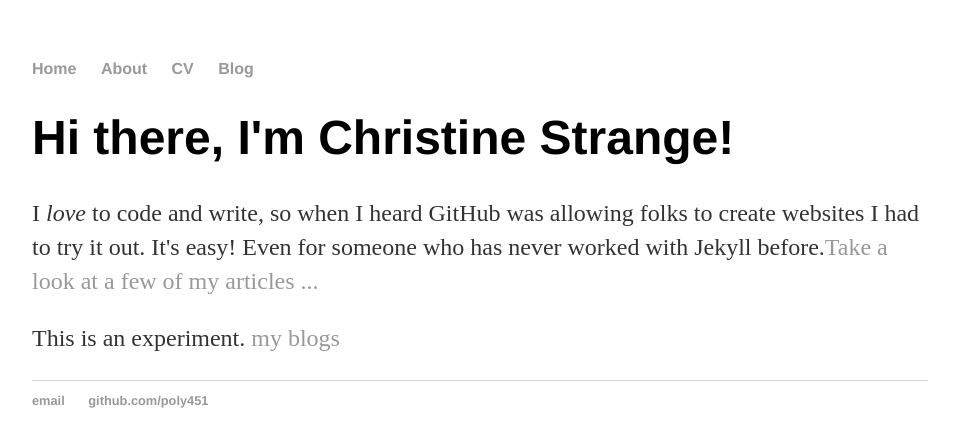
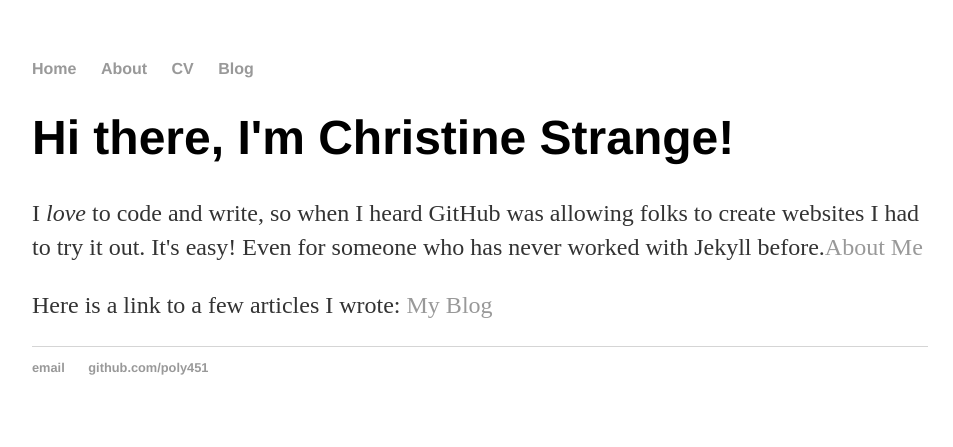
Before and after one commit to poly451/poly451.github.io, a Jekyll site: the page built from index.html, in a window 1280 px wide. Shown: the top 447 px of the page, without its empty margins (160-1113 px from the left). Built offline with Jekyll 4.4.1, drawn with Linux system fonts in a browser that asks for light colours.

Commit message:
Update index.html

```diff
--- a/index.html
+++ b/index.html
@@ -4,6 +4,6 @@ title: Christine Strange, Writer at Large
 ---
 <div class="blurb">
 	<h1>Hi there, I'm Christine Strange!</h1>
-    <p>I <em>love</em> to code and write, so when I heard GitHub was allowing folks to create websites I had to try it out. It's easy! Even for someone who has never worked with Jekyll before.<a href="/about">Take a look at a few of my articles ...</a></p>
-	<p>This is an experiment. <a href="/blog">my blogs</a></p>
+    <p>I <em>love</em> to code and write, so when I heard GitHub was allowing folks to create websites I had to try it out. It's easy! Even for someone who has never worked with Jekyll before.<a href="/about">About Me</a></p>
+	<p>Here is a link to a few articles I wrote: <a href="/blog">My Blog</a></p>
 </div><!-- /.blurb -->
```
